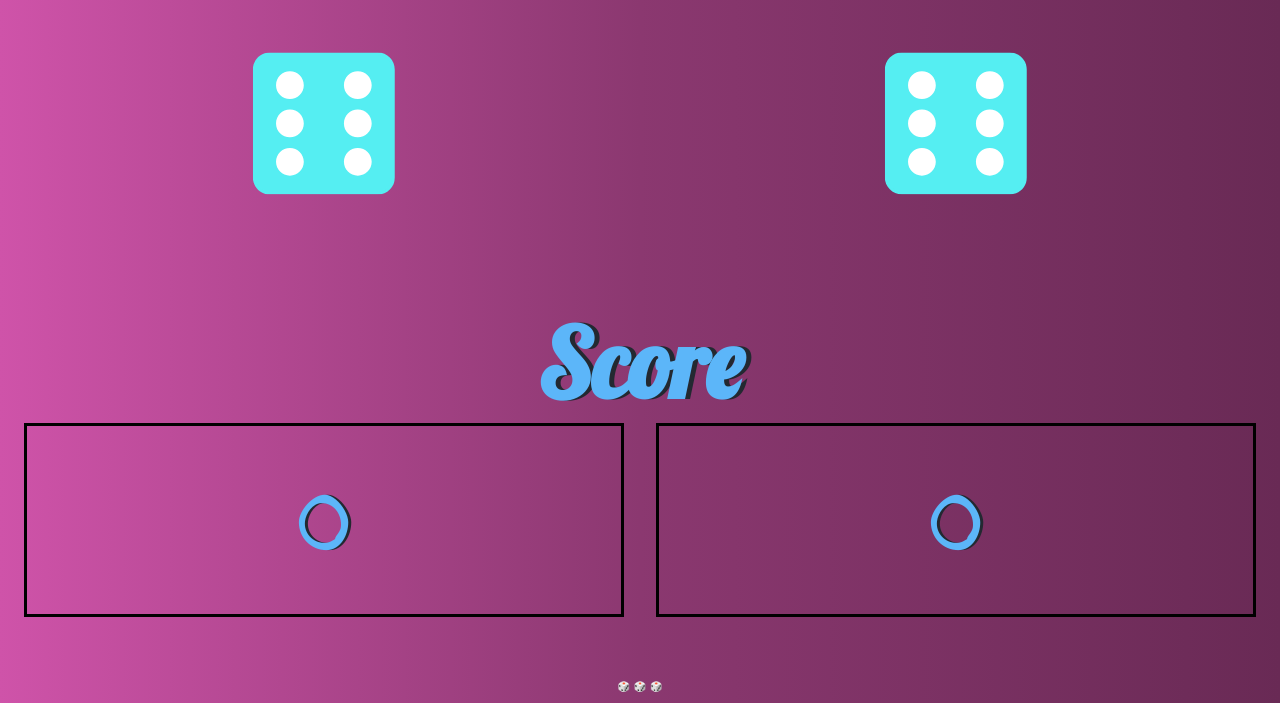
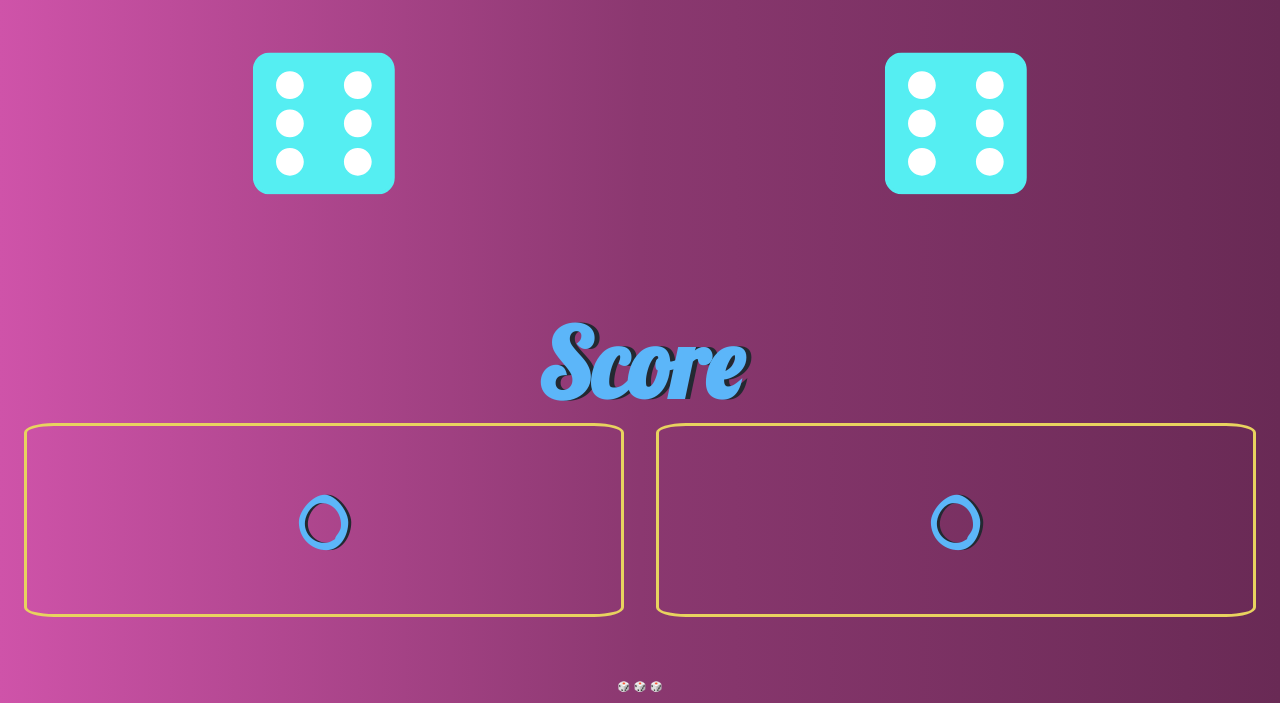
Before and after one commit to philliephanatic/dice-game, a plain HTML site: page index.html in a window 1280 px wide. Shown: the part 568-1271 px from the top of the page. Drawn offline with Linux system fonts and the light colour scheme.

Commit message:
add yellow outline and 5% border radius to score border

```diff
--- a/styles.css
+++ b/styles.css
@@ -108,10 +108,11 @@ h2 {
 }
 
 .score-counter-container-1, .score-counter-container-2 {
-  border: black;
+  border: #E8D35F;
   border-style: solid;
   margin-left: 1rem;
   margin-right: 1rem;
+  border-radius: 5%;
 }
 
 footer {
```
